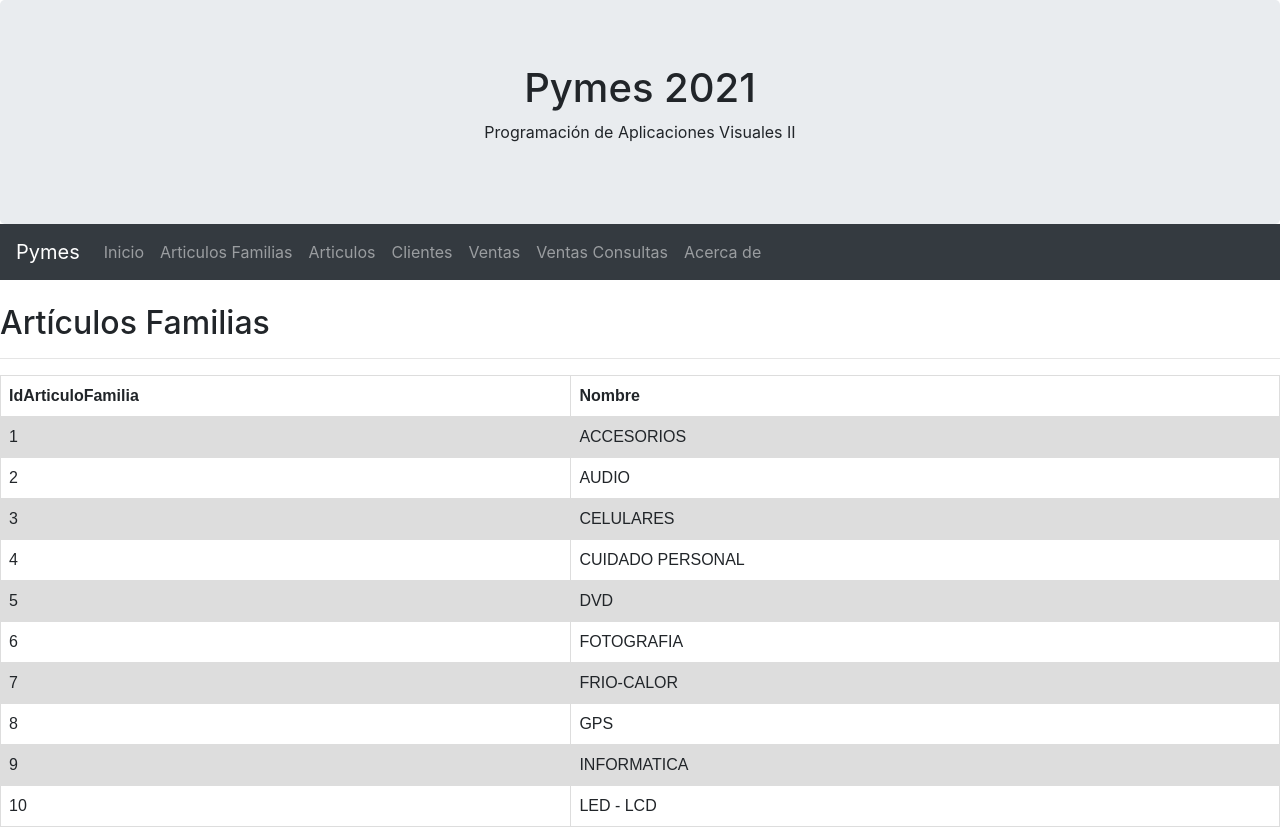
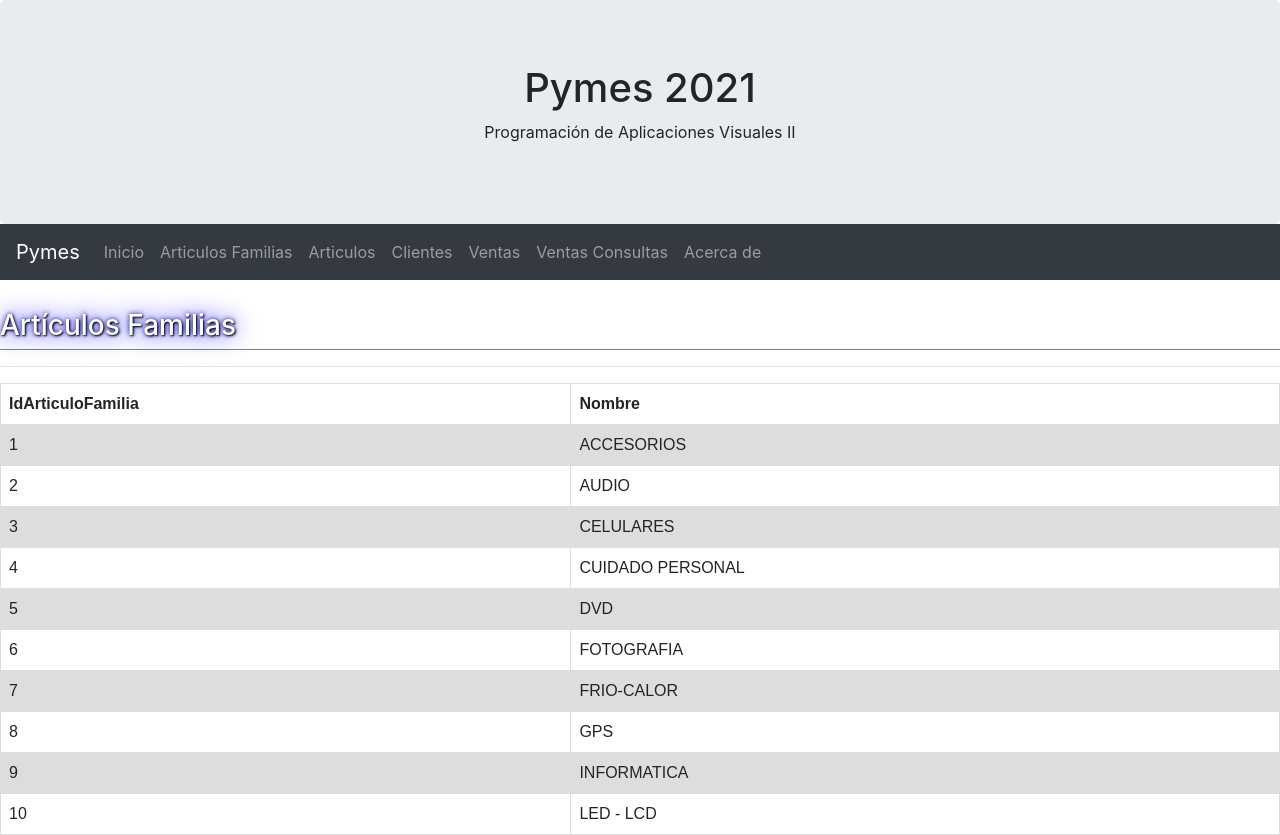
Before and after one commit to SofiCibello/html-pymes-2021-leg79906, a plain HTML site: page articulosfamilias.html in a window 1280 px wide. Drawn offline with nearby package versions, Linux system fonts and the light colour scheme.

Commit message:
2 files modified

```diff
--- a/articulosfamilias.html
+++ b/articulosfamilias.html
@@ -14,6 +14,18 @@
     .fakeimg {
       height: 200px;
       background: #aaa;
+    }
+
+    .tituloPagina {
+      font-size: 1.75rem;
+      font-weight: 500;
+      color: white;
+      text-shadow: 1px 1px 2px black, 0 0 25px blue, 0 0 5px darkblue;
+      border-bottom-style: solid;
+      border-color: gray;
+      border-bottom-width: thin;
+      padding-bottom: 0.1em;
+      margin-bottom: 0.5em;
     }
   </style>
 
@@ -37,6 +49,7 @@
   </style>
 
   <title>Pymes 2021</title>
+
 </head>
 
 <body>
@@ -78,7 +91,8 @@
     </div>
   </nav>
   <br>
-  <h2>Art&iacute;culos Familias</h2>
+
+  <div _ngcontent-qqw-c102 class="tituloPagina">Art&iacute;culos Familias</div>
   <hr>
   <!--
     <table style="border-style: solid;
```
Also changed, not shown: index.html (+4 -2 lines).
